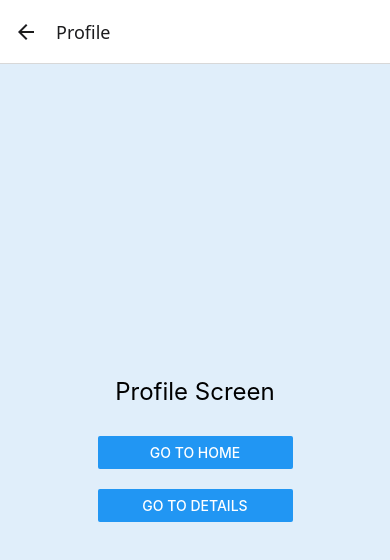
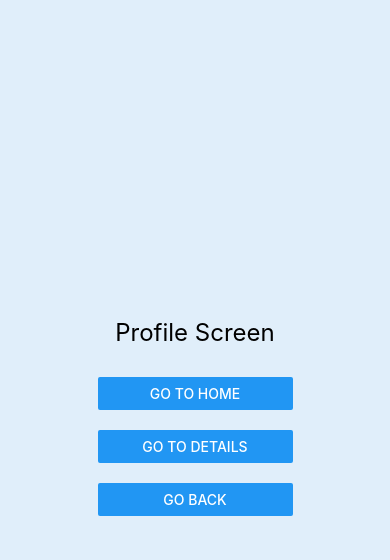
Before and after one commit to VictorDumer/MeuAppDeNavegacao, a React Native app: screen /Profile in a window 390 px wide. Shown: the top 560 px of the page. Built offline with nearby package versions, Linux system fonts and the light colour scheme.

Commit message:
(bug correction)

```diff
--- a/App.js
+++ b/App.js
@@ -14,8 +14,8 @@
       <Stack.Navigator initialRouteName="Login">
        <Stack.Screen name="Login" component={LoginScreen}  />
         <Stack.Screen name="Home" component={HomeScreen} options={{headerShown:false}} />
-        <Stack.Screen name="Details" component={DetailsScreen} />
-        <Stack.Screen name="Profile" component={ProfileScreen} />
+        <Stack.Screen name="Details" component={DetailsScreen} options={{headerShown:false}}/>
+        <Stack.Screen name="Profile" component={ProfileScreen} options={{headerShown:false}}/>
       </Stack.Navigator>
     </NavigationContainer>
   );
--- a/src/screens/DatailsScreen.js
+++ b/src/screens/DatailsScreen.js
@@ -17,6 +17,12 @@
         <Button
           title="Go to Profile"
           onPress={() => navigation.navigate('Profile')}
+        />
+      </View>
+      <View style={styles.buttonContainer}>
+        <Button
+          title="Go back"
+          onPress={() => navigation.goBack()}
         />
       </View>
     </View>
--- a/src/screens/HomeScreen.js
+++ b/src/screens/HomeScreen.js
@@ -10,7 +10,7 @@
       <View style={styles.buttonContainer}>
         <Button
           title="Go to Details"
-          onPress={() => navigation.navigate('Login')}
+          onPress={() => navigation.navigate('Details')}
         />
       </View>
       <View style={styles.buttonContainer}>
@@ -19,6 +19,7 @@
           onPress={() => navigation.navigate('Profile')}
         />
       </View>
+
     </View>
   );
 }
--- a/src/screens/ProfileScreen.js
+++ b/src/screens/ProfileScreen.js
@@ -17,6 +17,12 @@
         <Button
           title="Go to Details"
           onPress={() => navigation.navigate('Details')}
+        />
+      </View>
+      <View style={styles.buttonContainer}>
+        <Button
+          title="Go back"
+          onPress={() => navigation.goBack()}
         />
       </View>
     </View>
```
